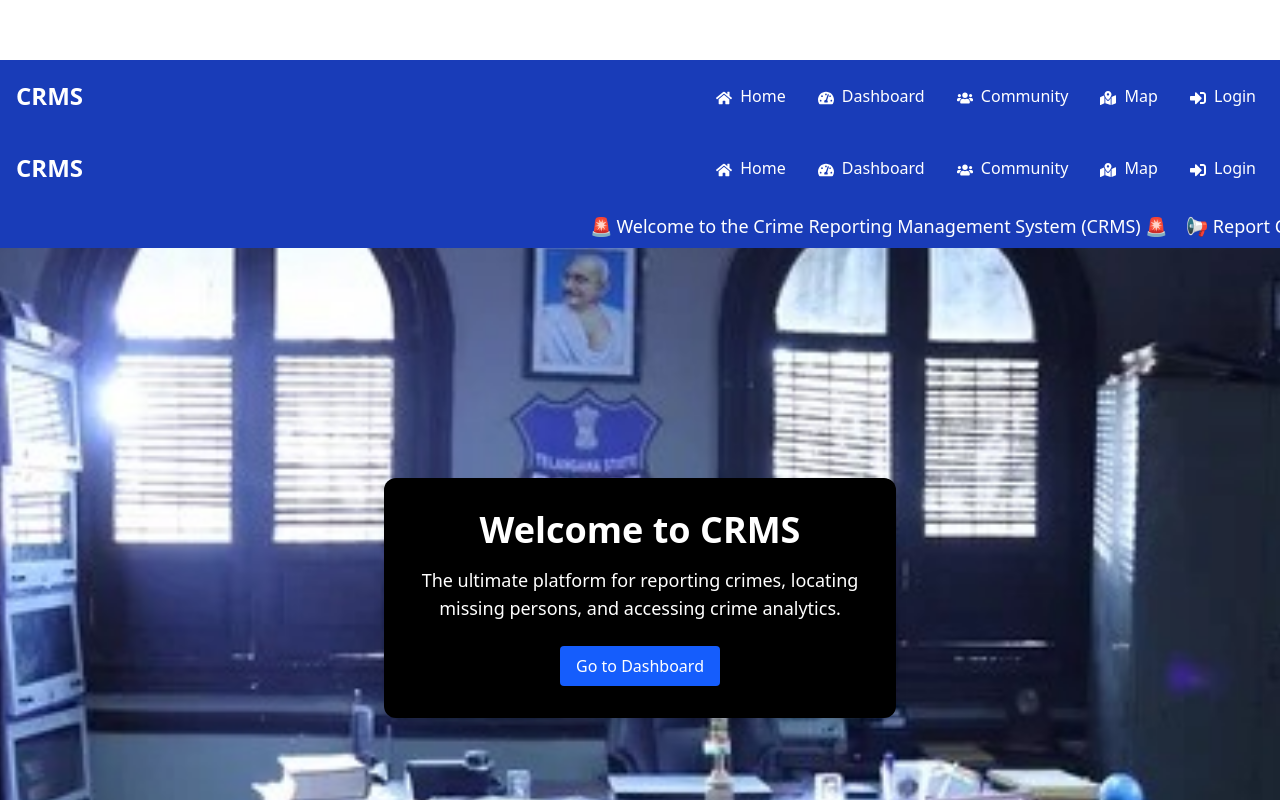
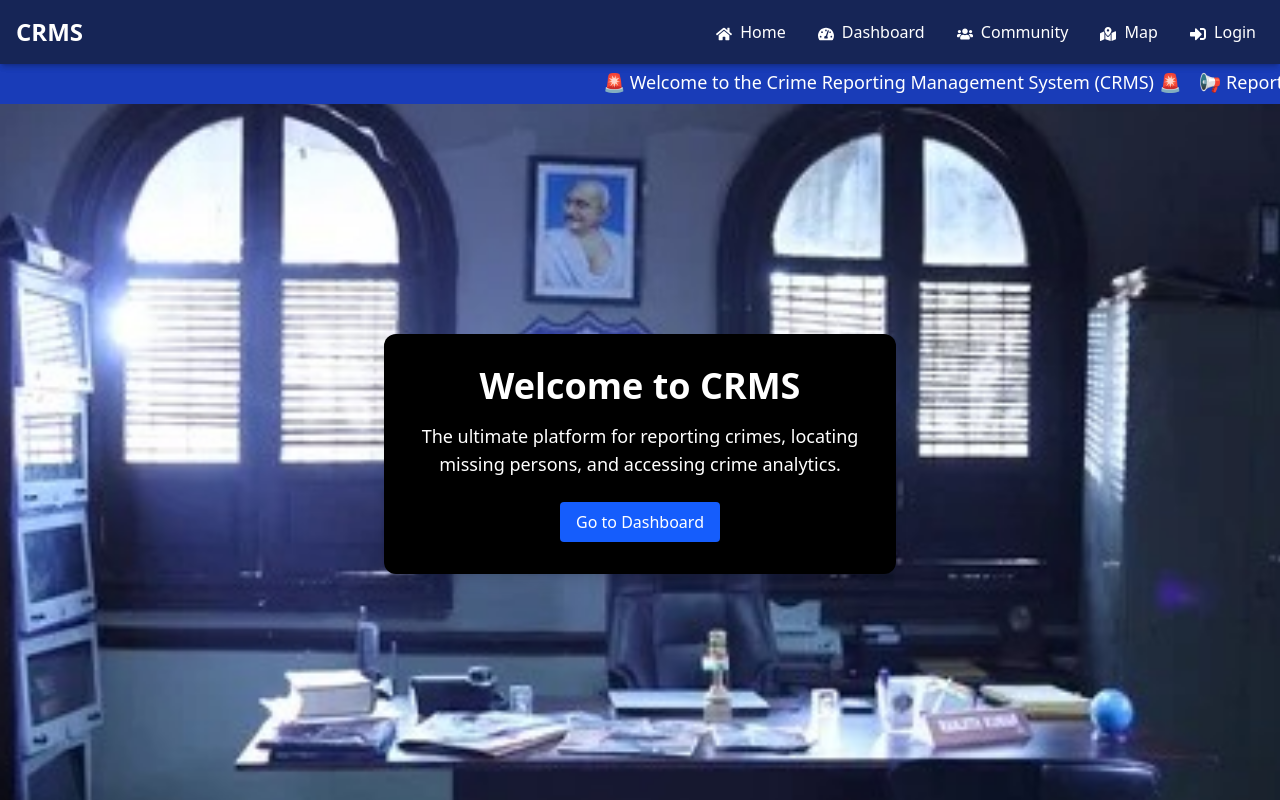
Before and after one commit to saadii007/Modern-Crime-Report-System, a React (Vite) app: page / in a window 1280 px wide. Shown: the top 800 px of the page. Built offline with nearby package versions, Linux system fonts and the light colour scheme.

Commit message:
Update Navbar.jsx

```diff
--- a/src/components/Navbar.jsx
+++ b/src/components/Navbar.jsx
@@ -7,15 +7,15 @@ import {
   FaHome,
   FaMapMarkedAlt,
   FaSignInAlt,
-  FaTachometerAlt,  // Dashboard Icon
-  FaUsers           // Community Icon
+  FaTachometerAlt,
+  FaUsers
 } from "react-icons/fa";
 
 const Navbar = () => {
   const [menuOpen, setMenuOpen] = useState(false);
 
   return (
-    <nav className="bg-blue-800 text-white p-4 flex items-center justify-between">
+    <nav className="fixed top-0 left-0 w-full bg-blue-950 text-white px-4 py-3 flex items-center justify-between z-50 shadow-md">
       <div className="text-2xl font-bold">
         <Link to="/" onClick={() => setMenuOpen(false)}>CRMS</Link>
       </div>
@@ -23,23 +23,23 @@ const Navbar = () => {
         {menuOpen ? <FaTimes size={24} /> : <FaBars size={24} />}
       </div>
       <div
-        className={`flex-col md:flex md:flex-row md:space-x-4 absolute md:static top-16 left-0 w-full md:w-auto bg-blue-800 md:bg-transparent transition-transform ${
+        className={`flex-col md:flex md:flex-row md:space-x-4 absolute md:static top-16 left-0 w-full md:w-auto bg-blue-950 md:bg-blue-950 transition-transform ${
           menuOpen ? "flex" : "hidden"
         }`}
       >
-        <Link className="p-2 block text-center md:inline" to="/" onClick={() => setMenuOpen(false)}>
+        <Link className="p-2 block text-center md:inline hover:text-yellow-300 transition-colors duration-300" to="/" onClick={() => setMenuOpen(false)}>
           <FaHome className="inline mr-1" /> Home
         </Link>
-        <Link className="p-2 block text-center md:inline" to="/dashboard" onClick={() => setMenuOpen(false)}>
+        <Link className="p-2 block text-center md:inline hover:text-yellow-300 transition-colors duration-300" to="/dashboard" onClick={() => setMenuOpen(false)}>
           <FaTachometerAlt className="inline mr-1" /> Dashboard
         </Link>
-        <Link className="p-2 block text-center md:inline" to="/community" onClick={() => setMenuOpen(false)}>
+        <Link className="p-2 block text-center md:inline hover:text-yellow-300 transition-colors duration-300" to="/community" onClick={() => setMenuOpen(false)}>
           <FaUsers className="inline mr-1" /> Community
         </Link>
-        <Link className="p-2 block text-center md:inline" to="/map" onClick={() => setMenuOpen(false)}>
+        <Link className="p-2 block text-center md:inline hover:text-yellow-300 transition-colors duration-300" to="/map" onClick={() => setMenuOpen(false)}>
           <FaMapMarkedAlt className="inline mr-1" /> Map
         </Link>
-        <Link className="p-2 block text-center md:inline" to="/login" onClick={() => setMenuOpen(false)}>
+        <Link className="p-2 block text-center md:inline hover:text-yellow-300 transition-colors duration-300" to="/login" onClick={() => setMenuOpen(false)}>
           <FaSignInAlt className="inline mr-1" /> Login
         </Link>
       </div>
```
